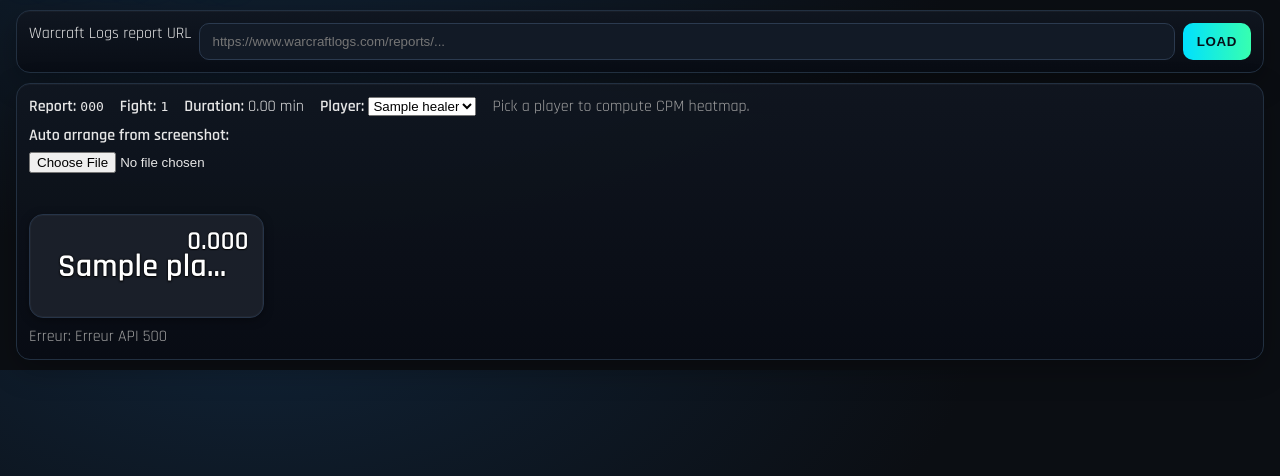
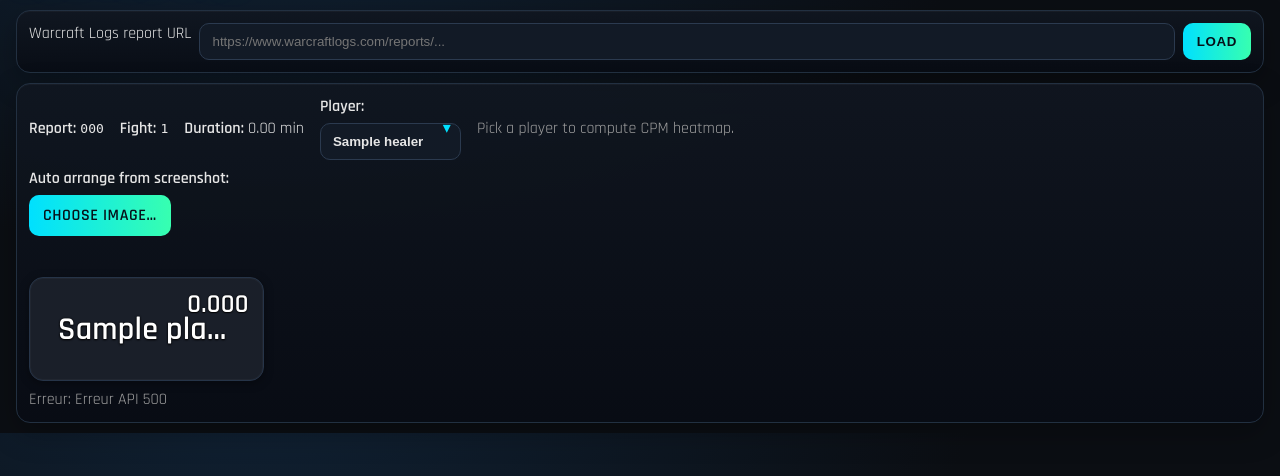
Before and after one commit to Stefgug/warcraft-raid-heatmap-cpm, a FastAPI app: template app/templates/index.html in a window 1280 px wide. Shown: the part 59-535 px from the top of the page. Run offline with FastAPI, Linux system fonts and the light colour scheme; the template is opened without the code that fills it: most values are stand-ins (such as "Sample title", 1, 10 or a date in 2020); data that the repository does not hold is empty; some libraries are stand-ins or nearby versions.

Commit message:
ui: styled select and screenshot button; hide OCR preview; fix pool->grid swap to reinsert displaced card reliably; English copy

```diff
--- a/app/static/app.js
+++ b/app/static/app.js
@@ -274,9 +274,11 @@
             if (isPlaceholder(t)) {
               grid.replaceChild(dragged, t);
             } else {
-              const before = (typeof evt.oldIndex === 'number' && evt.oldIndex <= pool.children.length) ? pool.children[evt.oldIndex] : null;
+              // Insert displaced target (t) back into pool near the original index of dragged.
+              let before = (typeof evt.oldIndex === 'number' && evt.oldIndex < pool.children.length) ? pool.children[evt.oldIndex] : null;
+              if (before === dragged) before = dragged.nextSibling; // avoid inserting before itself
               if (t.parentElement === grid) grid.replaceChild(dragged, t);
-              pool.insertBefore(t, before);
+              if (before) pool.insertBefore(t, before); else pool.appendChild(t);
             }
             onAnyChange(); updatePoolVisibility(grid, pool);
           } catch (e) {
@@ -1024,8 +1026,8 @@
     });
 
     // Preprocess and preview
-    previewCanvas.style.display = 'block';
-    const canvas = preprocessToCanvas(img, opts.upscale, opts.threshold, previewCanvas);
+    if (previewCanvas) previewCanvas.style.display = 'none';
+    const canvas = preprocessToCanvas(img, opts.upscale, opts.threshold, previewCanvas || undefined);
 
     // OCR
     const roster = rosterFromGrid(grid);
@@ -1161,7 +1163,7 @@
     const fileInput = document.getElementById('ocr-upload');
     const statusEl = document.getElementById('ocr-status');
     const previewCanvas = document.getElementById('ocr-preview');
-    if (!fileInput || !previewCanvas) return;
+    if (!fileInput) return;
     // Ensure pool mirrors grid column layout for identical card sizing
     try {
       if (pool) {
@@ -1175,7 +1177,7 @@
       statusEl.textContent = 'Loading image…';
       const opts = { upscale: true, threshold: false, lexicon: true, percell: false };
       try {
-        await performOcrAndReorder(f, opts, grid, reportCode, fightId, statusEl, previewCanvas, pool);
+        await performOcrAndReorder(f, opts, grid, reportCode, fightId, statusEl, previewCanvas || null, pool);
       } catch (err) {
         console.error(err);
         statusEl.textContent = 'Recognition failed: ' + (err.message || String(err));
--- a/app/static/styles.css
+++ b/app/static/styles.css
@@ -95,6 +95,10 @@
 /* OCR tools */
 .ocr-tools { display: grid; grid-template-columns: 1.2fr 1fr; gap: 16px; align-items: start; margin: 8px 0 14px; }
 .ocr-label { display: block; margin-bottom: 6px; }
+.btn-primary { display:inline-block; padding:10px 14px; background: linear-gradient(90deg, #00e0ff, #37ffb0); color:#061018; border-radius:10px; font-weight:700; text-transform:uppercase; letter-spacing:.6px; cursor:pointer; }
+.select-wrap { position: relative; display: grid; gap: 6px; }
+.styled-select { appearance: none; -webkit-appearance: none; -moz-appearance: none; padding: 10px 36px 10px 12px; background:#121a26; color:var(--fg); border:1px solid #2b3a4f; border-radius:10px; font-weight:600; cursor:pointer; }
+.select-wrap::after { content: '▾'; position:absolute; right: 10px; top: 50%; transform: translateY(-50%); color: #00e0ff; pointer-events: none; font-size: 16px; }
 .ocr-actions { display: flex; gap: 12px; margin-top: 8px; }
 .ocr-opt { color: var(--muted); font-size: 14px; }
 .ocr-col input[type="file"] { display: block; margin-top: 4px; }
--- a/app/templates/index.html
+++ b/app/templates/index.html
@@ -20,9 +20,9 @@
       {% if fight_minutes is not none %}
       <div><strong>Duration:</strong> {{ '%.2f'|format(fight_minutes) }} min</div>
       {% endif %}
-      <div class="healer-picker">
+      <div class="healer-picker select-wrap">
         <label for="healer-select"><strong>Player:</strong></label>
-        <select id="healer-select">
+        <select id="healer-select" class="styled-select">
           {% if healers and healers|length > 0 %}
             {% for h in healers %}
               <option value="{{ h.id }}">{{ h.name }}</option>
@@ -38,12 +38,9 @@
     <div class="ocr-tools">
       <div class="ocr-col">
         <label for="ocr-upload" class="ocr-label"><strong>Auto arrange from screenshot:</strong></label>
-        <input id="ocr-upload" type="file" accept="image/*" />
-
+        <input id="ocr-upload" type="file" accept="image/*" style="display:none" />
+        <label for="ocr-upload" class="btn-primary">Choose image…</label>
         <div id="ocr-status" class="status"></div>
-      </div>
-      <div class="ocr-col">
-        <canvas id="ocr-preview" width="0" height="0" style="max-width: 480px; width: 100%; height: auto; display: none; border: 1px solid #2a3242; border-radius: 6px;"></canvas>
       </div>
     </div>
 
```
